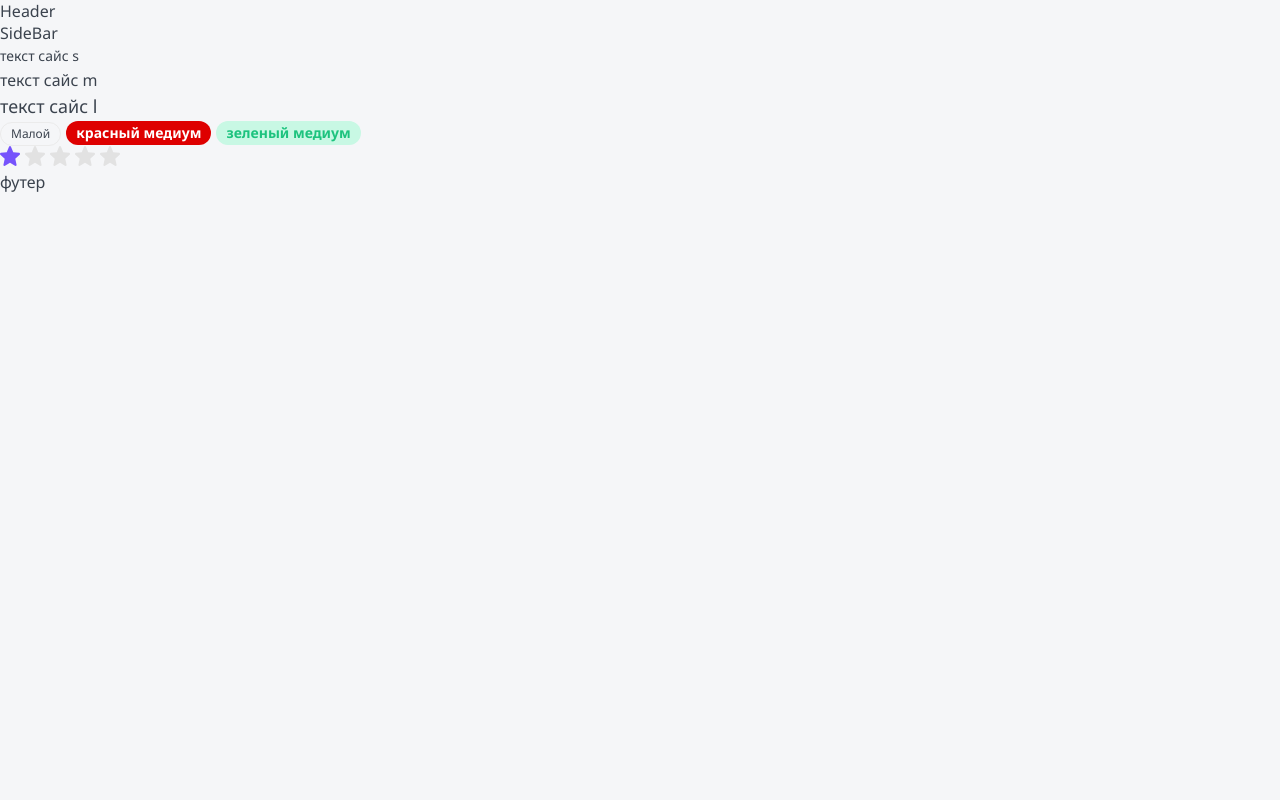
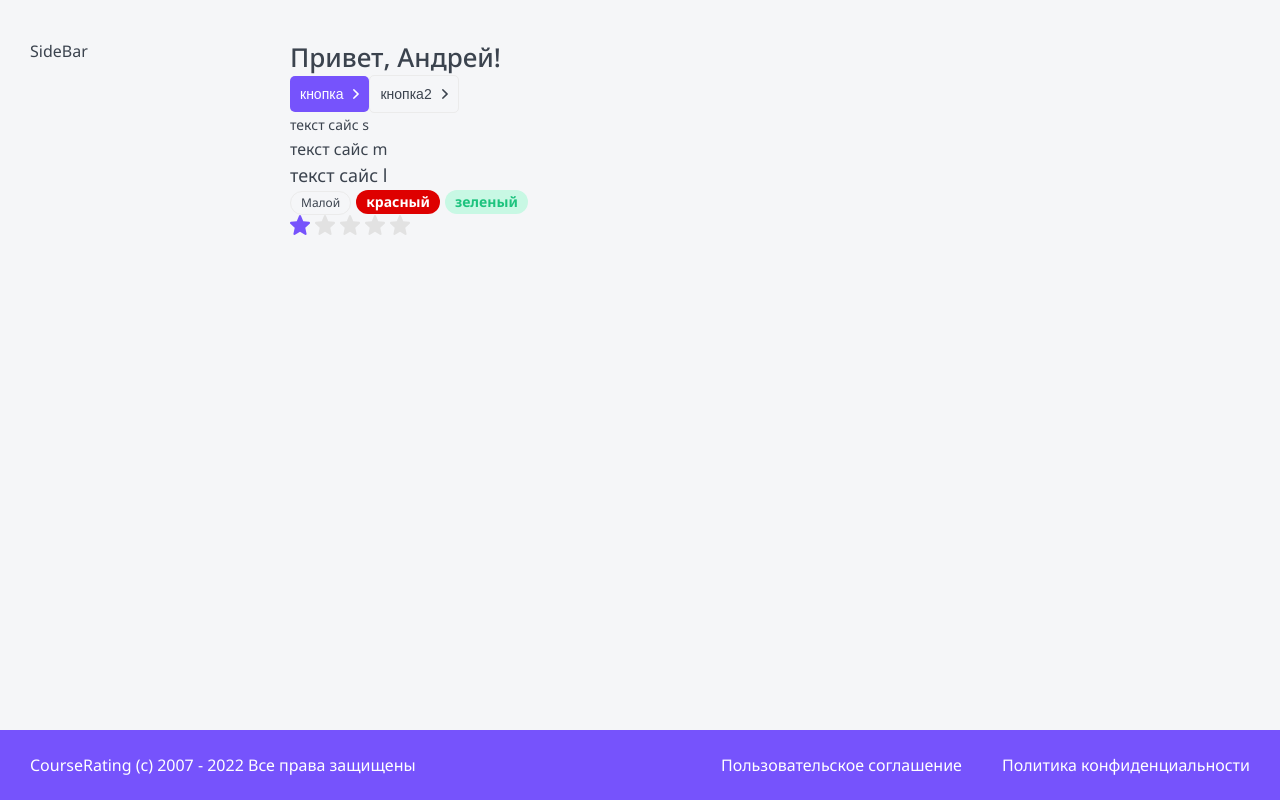
Before and after one commit to IlyaLagoonov/next-react-app, a Next.js app in the folder my-next-app/: page / in a window 1280 px wide. Built offline with nearby package versions, Linux system fonts and the light colour scheme.

Commit message:
added layout-styles

```diff
--- a/my-next-app/layout/Footer/Footer.module.css
+++ b/my-next-app/layout/Footer/Footer.module.css
@@ -1,20 +1,20 @@
-.h1 {
-    font-weight: 500;
-    font-size: 26px;
-    line-height: 35px;
-    margin: 0;
+.footer {
+    display: grid;
+    grid-template-columns: 1fr auto auto;
+    gap:10px 40px;
+    color: var(--white);
+    font-size: 16px;
+    line-height: 20px;
+    background: var(--primary);
+    padding: 25px 30px;
 }
 
-.h2 {
-    font-weight: 500;
-    font-size: 22px;
-    line-height: 30px;
-    margin: 0;
+.footer a:hover {
+    color: var(--grey-light);
 }
 
-.h3 {
-    font-weight: 600;
-    font-size: 20px;
-    line-height: 27px;
-    margin: 0;
+@media (max-width: 765px) {
+    .footer {
+        grid-template-columns: 1fr;
+    }
 }
--- a/my-next-app/layout/Footer/Footer.tsx
+++ b/my-next-app/layout/Footer/Footer.tsx
@@ -1,12 +1,21 @@
 import {FooterProps} from "./Footer.props";
 import styles from "./Footer.module.css";
+import cn from 'classnames';
+import {format} from 'date-fns';
 
-export const Footer = ({ ...props }: FooterProps):JSX.Element => {
+export const Footer = ({className, ...props }: FooterProps):JSX.Element => {
    return (
-       <footer>
+       <footer className={cn(className, styles.footer)} {...props}>
            <div>
-               футер
+               CourseRating (c) 2007 - {format(new Date(), 'yyyy')} Все права защищены
            </div>
+
+          <a href="#" target="_blank">
+              Пользовательское соглашение
+           </a>
+           <a href="#" target="_blank">
+               Политика конфиденциальности
+           </a>
        </footer>
    )
 };
--- a/my-next-app/layout/Layout.module.css
+++ b/my-next-app/layout/Layout.module.css
@@ -0,0 +1,67 @@
+.wrapper {
+    display: grid;
+    grid-template-columns: auto 230px minmax(320px, 1200px) auto;
+    grid-template-rows: auto 1fr auto;
+    min-height: 100vh;
+    gap: 40px 30px;
+    grid-template-areas:
+		". header header ."
+		". sidebar body ."
+		"footer footer footer footer";
+}
+
+.header {
+    grid-area: header;
+    display: none;
+}
+
+.sidebar {
+    grid-area: sidebar;
+}
+
+.body {
+    grid-area: body;
+    outline: none;
+}
+
+.footer {
+    grid-area: footer;
+}
+
+.skipLink {
+    position: fixed;
+    top: 0;
+    left: 100px;
+    display: block;
+    overflow: hidden;
+    height: 0;
+    color: var(--white);
+    background: var(--primary);
+}
+
+.displayed {
+    height: auto;
+}
+
+@media (max-width: 765px) {
+    .wrapper {
+        grid-template-columns: minmax(320px, 1fr);
+        grid-template-areas:
+			"header"
+			"body"
+			"footer";
+        gap: 10px;
+    }
+
+    .header {
+        display: block;
+    }
+
+    .sidebar {
+        display: none !important;
+    }
+
+    .body {
+        padding: 15px;
+    }
+}
--- a/my-next-app/layout/Layout.tsx
+++ b/my-next-app/layout/Layout.tsx
@@ -1,25 +1,23 @@
 import {LayoutProps} from "./Layout.props";
 import styles from './Layout.module.css';
 import cn from 'classnames';
-import {Header} from "./Header/Header";
 import {SideBar} from "./SideBar/SideBar";
 import {Footer} from "./Footer/Footer";
-import {FunctionComponent} from "react";
+import React,  {FunctionComponent} from "react";
+import {Header} from "./Header/Header";
 
  const Layout = ({children}: LayoutProps): JSX.Element => {
     return (
-        <>
-            <Header/>
-            <div>
-                <SideBar/>
-                <div>
+        <div className={styles.wrapper}>
+            <Header className={styles.header} />
+                <SideBar className={styles.sidebar}/>
+                <div className={styles.body}>
                     {children}
                 </div>
-            </div>
-            <Footer/>
-        </>
-    )
-}
+            <Footer className={styles.footer}/>
+        </div>
+    );
+};
 
 export const withLayout = <T extends Record<string, unknown>>(Component:FunctionComponent<T>) => {
     return function withLayoutComponent (props:T):JSX.Element {
@@ -27,6 +25,6 @@ export const withLayout = <T extends Record<string, unknown>>(Component:Function
             <Layout>
                 <Component {...props} />
             </Layout>
-        )
-    }
-}
+        );
+    };
+};
--- a/my-next-app/package.json
+++ b/my-next-app/package.json
@@ -10,6 +10,7 @@
   },
   "dependencies": {
     "classnames": "^2.3.1",
+    "date-fns": "^2.29.3",
     "next": "12.3.1",
     "react": "18.2.0",
     "react-dom": "18.2.0"
--- a/my-next-app/pages/index.tsx
+++ b/my-next-app/pages/index.tsx
@@ -11,6 +11,10 @@ import {withLayout} from "../layout/Layout";
 
   return (
       <>
+          <Heading tag={"h1"} children={"Привет, Андрей!"}/>
+
+          <Button appearance={'primary'} arrow={'right'} children={'кнопка'} />
+          <Button appearance={'ghost'} arrow={'right'} children={'кнопка2'} />
           <TextBlock TextSize={'small'}>
               текст сайс s
           </TextBlock>
@@ -28,11 +32,11 @@ import {withLayout} from "../layout/Layout";
           </Tag>
 
           <Tag size={'medium'} color='red'>
-              красный медиум
+              красный
           </Tag>
 
           <Tag size={'medium'} color='green'>
-              зеленый медиум
+              зеленый
           </Tag>
 
             <Rating rating={rating} isEditable={true} setRating={setRating} />
```
Also changed, not shown: my-next-app/layout/Header/Header.module.css (deleted, +0 -20 lines), my-next-app/layout/SideBar/SideBar.module.css (deleted, +0 -20 lines), 1 other file (tests, documents, lock files or other folders).
